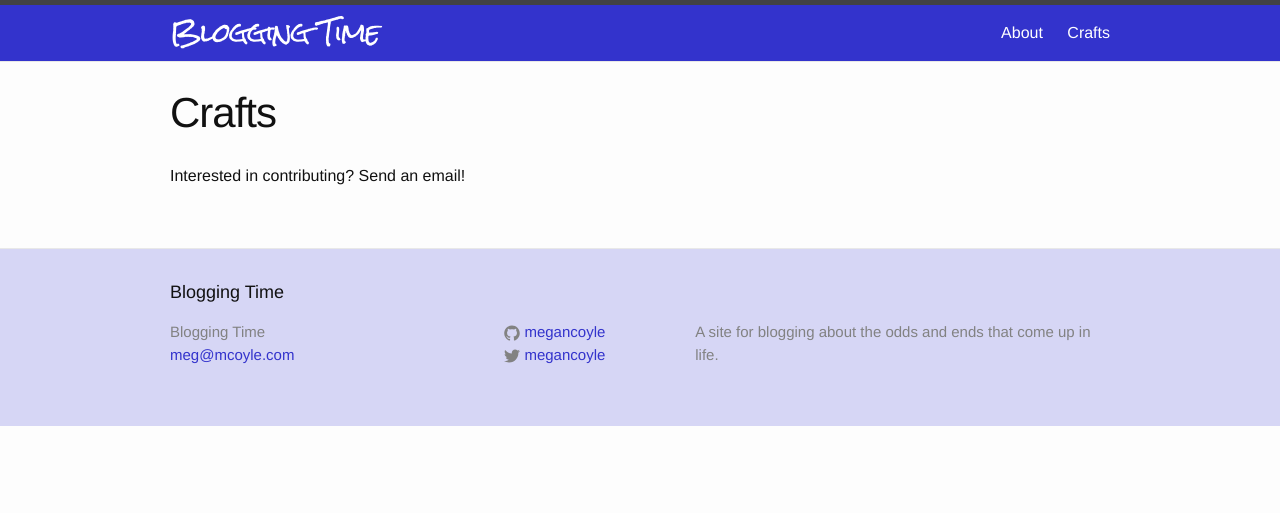
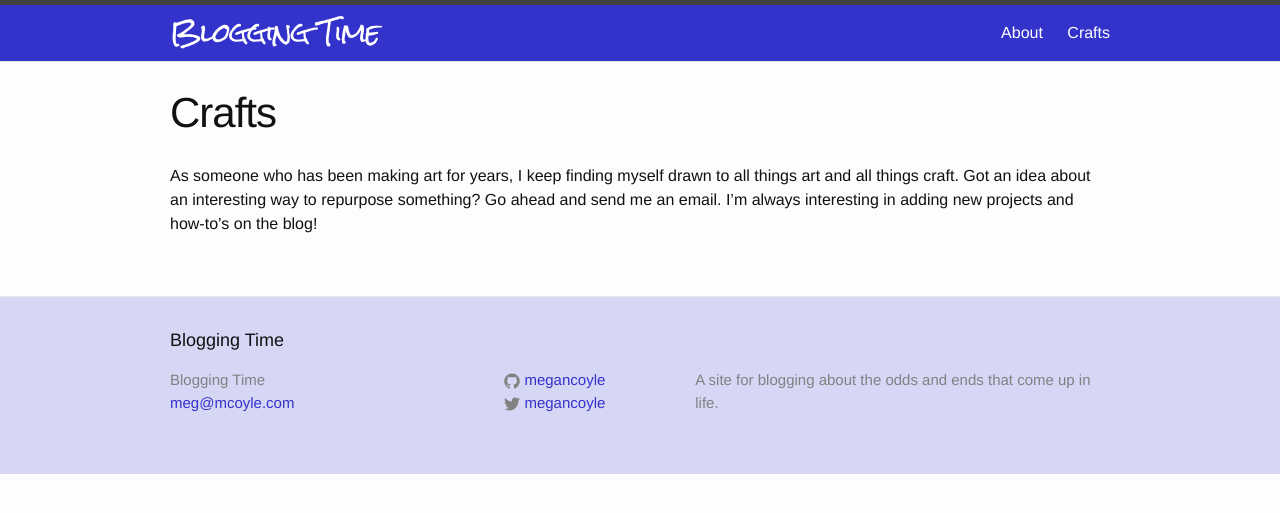
Before and after one commit to megancoyle/blogging-time, a Jekyll site: the page built from crafts.md, in a window 1280 px wide. Shown: the top 513 px of the page. Built offline with Jekyll 4.4.1, drawn with Linux system fonts in a browser that asks for light colours.

Commit message:
Update crafts text

```diff
--- a/crafts.md
+++ b/crafts.md
@@ -4,4 +4,4 @@ title: Crafts
 permalink: /crafts/
 ---
 
-Interested in contributing? Send an email!
+As someone who has been making art for years, I keep finding myself drawn to all things art and all things craft. Got an idea about an interesting way to repurpose something? Go ahead and send me an email. I'm always interesting in adding new projects and how-to's on the blog!
```
